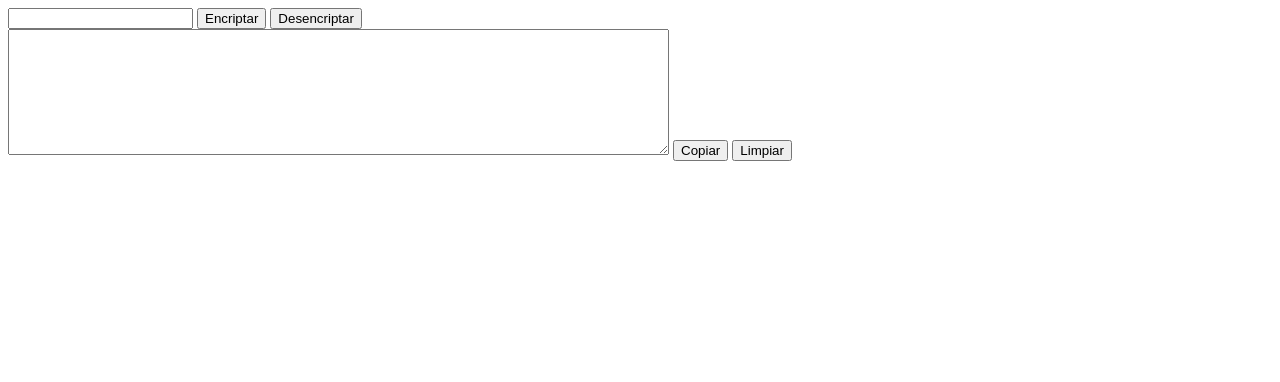
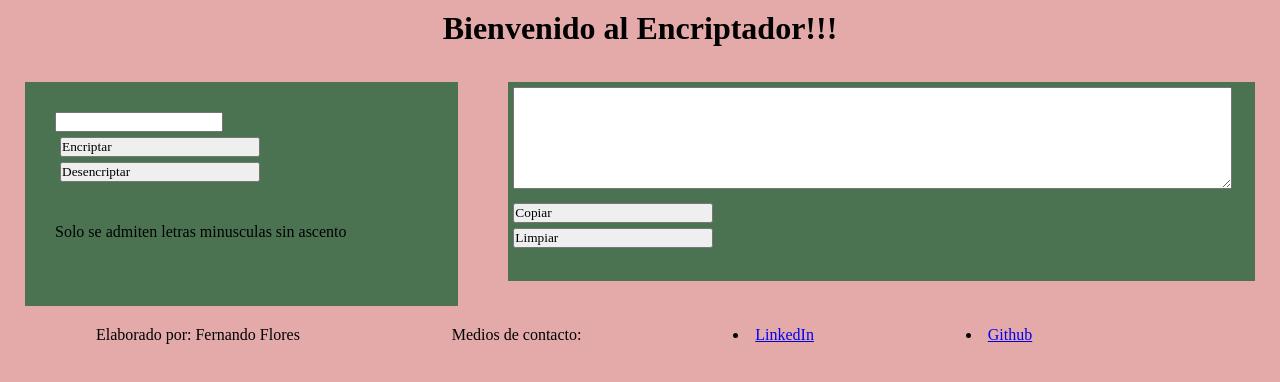
Before and after one commit to fs17006/ChallengeUnoAlura, a plain HTML site: page index.html in a window 1280 px wide. Drawn offline with Linux system fonts and the light colour scheme.

Commit message:
ya tiene estilos pero se sigue viendo feo xD

```diff
--- /dev/null
+++ b/estilos.css
@@ -0,0 +1,70 @@
+*{
+  margin: 0px;
+  padding: 0px;
+  font-family: Century Ghotic;
+}
+
+.home{
+  display: flex;
+  flex-wrap: wrap;
+}
+
+body{
+  background-color: #E4AAAA;
+}
+
+.in-flex{
+  min-width: 250px;
+}
+
+.in-flex{
+  flex: 2;
+  background-color: #4B7352;
+  margin: 25px;
+
+}
+
+.in-flex:first-child{
+  flex: 1;
+  padding: 30px;
+  margin-bottom: 0px;
+}
+
+.in-flex div{
+  padding: 30px;
+}
+
+footer{
+  margin: 10px;
+  padding: 10px;
+  display: flex;
+  justify-content: space-around;
+  text-align: center;
+}
+li{
+  display:list-item;
+}
+header{
+  text-align: center;
+  margin: 10px;
+}
+
+.boton{
+    -webkit-transition-duration: 0.4s; /* Safari */
+    transition-duration: 0.4s;
+    width: 200px;
+    display: flex;
+    flex-wrap: wrap;
+    margin: 5px;
+}
+
+.boton:hover{
+  background-color: #4CAF50; /* Green */
+  color: white;
+}
+
+textarea{
+  margin: 5px;
+  width: 96%;
+  height: 50%;
+}
--- a/index.html
+++ b/index.html
@@ -2,19 +2,37 @@
 <html lang="en" dir="ltr">
   <head>
     <meta charset="utf-8">
+    <meta name="viewport" content="width=device-width, initial-scale=1.0">
+
+    <link rel="stylesheet" href="estilos.css">
     <title>Encriptador</title>
   </head>
   <body>
-    <div class="">
-      <input type="text" name="" value="" id="entrada">
-      <button  onclick="entrada()" type="button" name="button">Encriptar</button>
-      <button onclick="desEncriptar()" type="button" name="button">Desencriptar</button>
-    </div>
-    <div class="">
-      <textarea name="name" rows="8" cols="80" id="salida"></textarea>
-      <button onclick="copiar()" type="button" name="button">Copiar</button>
-      <button onclick="limpiarArea()" type="button" name="button">Limpiar</button>
-    </div>
+    <header>
+      <h1>Bienvenido al Encriptador!!!</h1>
+    </header>
+    <section class="home">
+      <div class="in-flex">
+        <input type="text" name="" value="" id="entrada">
+        <button  class="boton" onclick="entrada()" type="button" name="button">Encriptar</button>
+        <button class="boton" onclick="desEncriptar()" type="button" name="button">Desencriptar</button>
+        <br>
+        <br>
+        <p>Solo se admiten letras minusculas sin ascento</p>
+      </div>
+      <div class="in-flex">
+        <textarea name="name" rows="8" cols="80" id="salida"></textarea>
+        <button class="boton" onclick="copiar()" type="button" name="button">Copiar</button>
+        <button class="boton" onclick="limpiarArea()" type="button" name="button">Limpiar</button>
+      </div>
+    </section>
+    <footer>
+      <p>Elaborado por: Fernando Flores <br></p>
+      <p>Medios de contacto:<br>
+      <li><a href="https://www.linkedin.com/in/fernando-gabriel/">LinkedIn</a></li>
+      <li> <a href="https://github.com/fs17006"> Github </a> </li>
+    </p>
+    </footer>
   </body>
 </html>
 
```
